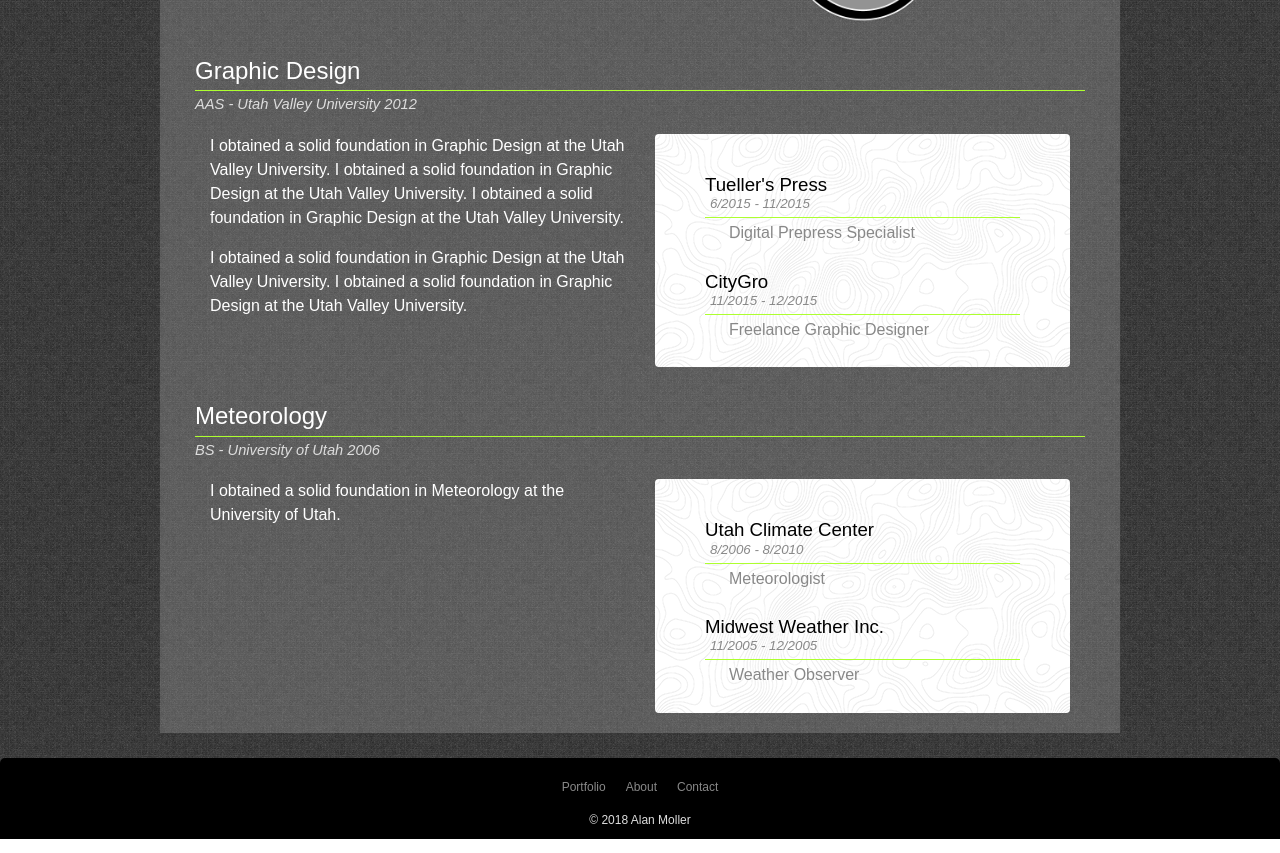
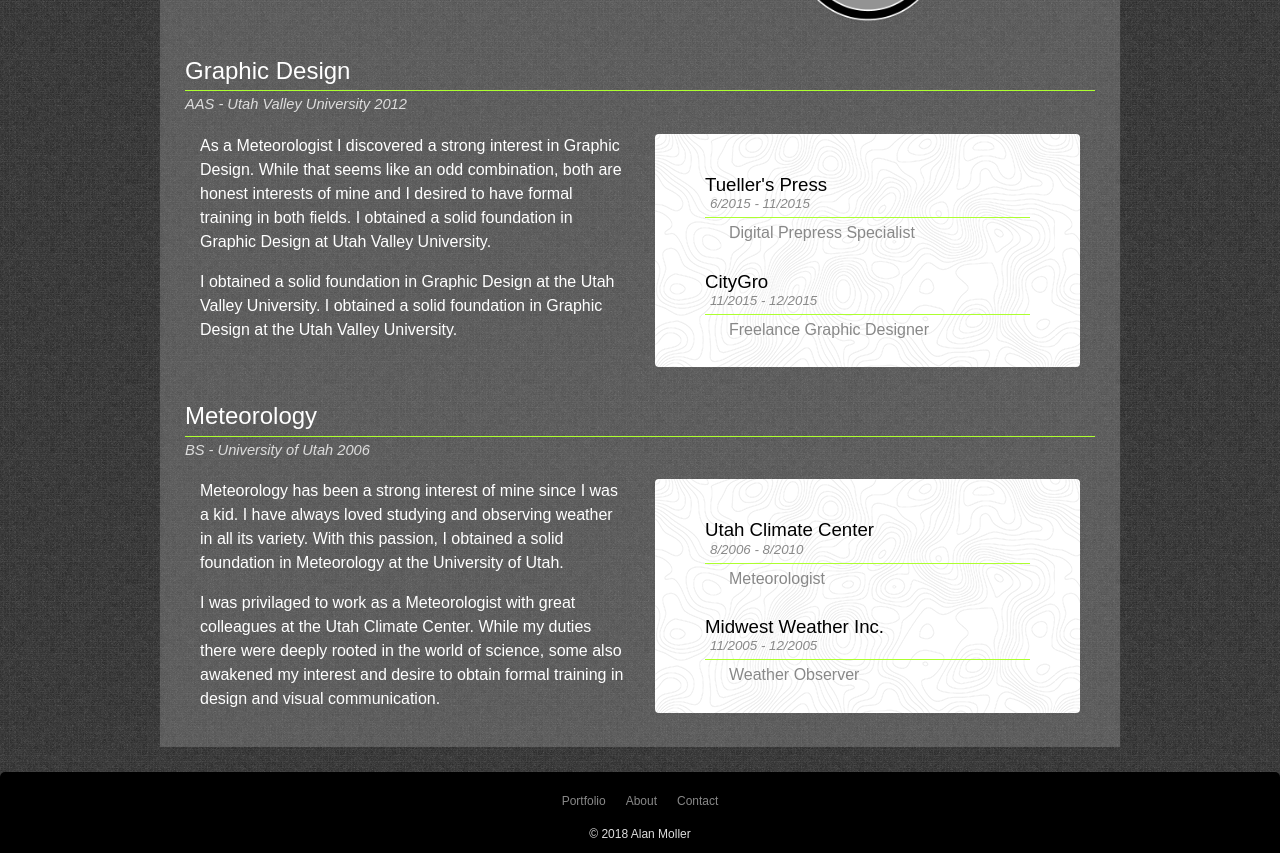
Before and after one commit to almoller/Portfolio, a React (Create React App) app: page /about in a window 1280 px wide. Shown: the part 680-1533 px from the top of the page. Built offline with nearby package versions, Linux system fonts and the light colour scheme.

Commit message:
updated portfolio-main and text on about page

```diff
--- a/src/App.css
+++ b/src/App.css
@@ -138,6 +138,16 @@ ul {
   justify-content: center;
 }
 
+.portfolioMainWeb {
+  height: 400px;
+  width: 200px;
+  margin: 25px;
+  background-image: url('./images/portfolioWeb.jpg');
+}
+
+.portfolioMainWeb:hover {
+  box-shadow: 0px 3px 15px black;
+}
 .portfolioMainDiv {
   height: 400px;
   width: 200px;
@@ -147,7 +157,11 @@ ul {
 
 .portfolioMainDivTitle {
   text-align: center;
-  color: #dddddd;
+  color: #fff;
+  font-weight: bold;
+}
+.portfolioLink:hover {
+  text-decoration: none;
 }
 
 
@@ -250,7 +264,7 @@ ul {
 
 .aboutEdSection {
   background: rgba(175, 175, 175, 0.3);
-  padding: 20px;
+  padding: 20px 10px;
   margin: 0 auto;
   margin-bottom: 25px;
   width: 75%;
--- a/src/components/AboutDesign.js
+++ b/src/components/AboutDesign.js
@@ -8,10 +8,10 @@ const AboutDesign = () => (
   <Row>
     <Col size='md-6'>
       <p className='aboutText'>
-        I obtained a solid foundation in Graphic Design at
-        the Utah Valley University. I obtained a solid foundation in Graphic Design at
-        the Utah Valley University. I obtained a solid foundation in Graphic Design at
-        the Utah Valley University.
+        As a Meteorologist I discovered a strong interest in Graphic Design.
+        While that seems like an odd combination, both are honest interests of
+        mine and I desired to have formal training in both fields. I obtained
+        a solid foundation in Graphic Design at Utah Valley University.
         </p>
         <p className='aboutText'>
         I obtained a solid foundation in Graphic Design at
--- a/src/components/AboutMeteo.js
+++ b/src/components/AboutMeteo.js
@@ -8,8 +8,16 @@ const AboutMeteo = () => (
   <Row>
     <Col size='md-6'>
       <p className='aboutText'>
-        I obtained a solid foundation in Meteorology at
-        the University of Utah.
+        Meteorology has been a strong interest of mine since I was
+        a kid.  I have always loved studying and observing weather
+        in all its variety. With this passion, I obtained a solid
+        foundation in Meteorology at the University of Utah.
+      </p>
+      <p className='aboutText'>
+        I was privilaged to work as a Meteorologist with great colleagues
+        at the Utah Climate Center. While my duties there were deeply rooted
+        in the world of science, some also awakened my interest and desire
+        to obtain formal training in design and visual communication.
       </p>
     </Col>
     <Col size='md-6'>
--- a/src/pages/PortfolioMain.js
+++ b/src/pages/PortfolioMain.js
@@ -3,6 +3,7 @@ import { Link } from 'react-router-dom';
 import { Container } from '../components/Grid';
 import Header from '../components/Header';
 import Footer from '../components/Footer';
+// import webIMG from '../images/portfolioWeb.jpg';
 
 
 class PortfolioMain extends Component {
@@ -18,8 +19,8 @@ class PortfolioMain extends Component {
 
           <div className='portfolioMainWrapper'>
 
-            <Link to="/portfolio/web">
-              <div className='portfolioMainDiv'>
+            <Link className='portfolioLink' to="/portfolio/web">
+              <div className='portfolioMainWeb'>
                 <h1 className='portfolioMainDivTitle'>Web</h1>
               </div>
             </Link>
```
Also changed, not shown: src/images/portfolioWeb.jpg (added).
